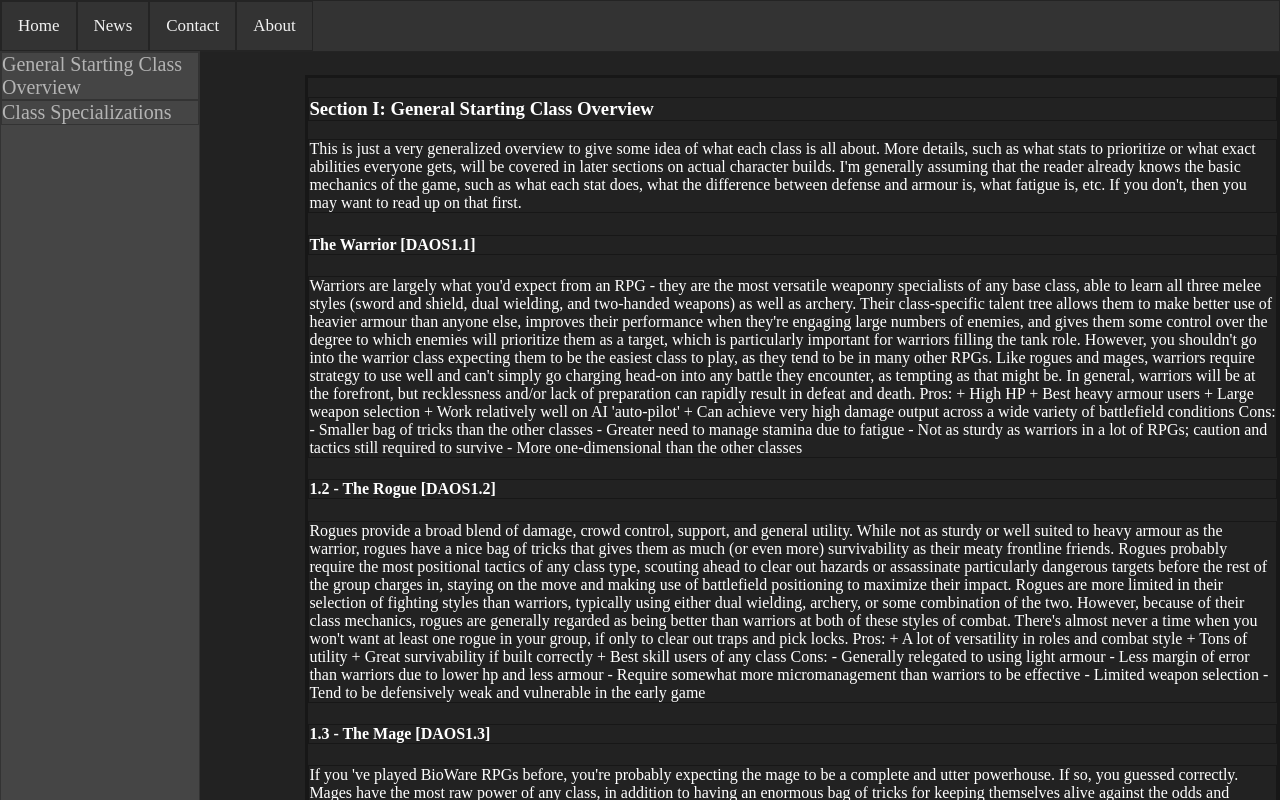
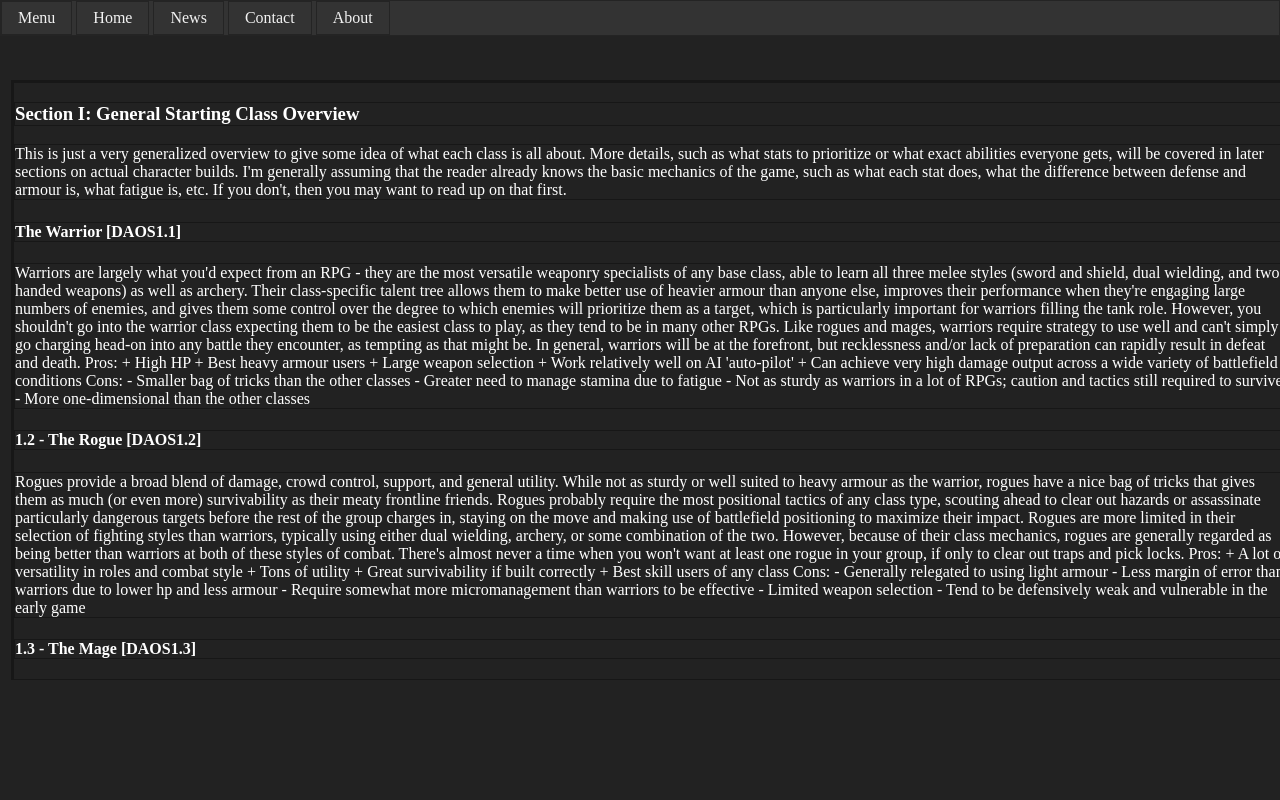
Before and after one commit to viethoang92/test-website, a plain HTML site: page index.html in a window 1280 px wide. Drawn offline with nearby package versions, Linux system fonts and the light colour scheme.

Commit message:
dropdown button

```diff
--- a/index.html
+++ b/index.html
@@ -3,7 +3,7 @@
 
 <head>
 	<title>Test-Website</title>
-	<meta charset="utf-8" name="viewport" content="width=device-width, initial-scale=1.0"/>
+	<meta charset="utf-8" name="viewport" content="width=device-width, initial-scale=1.0" />
 	<link rel="stylesheet" type="text/css" href="style.css">
 	<script src="https://ajax.googleapis.com/ajax/libs/jquery/3.2.1/jquery.min.js"></script>
 	<script type="text/javascript" src="script.js"></script>
@@ -12,26 +12,26 @@
 <body>
 	<div id="container">
 		<div class="menu" id="myMenu">
+			<a id="dropbtn">Menu</a>
 			<a href="#home">Home</a>
 			<a href="#news">News</a>
 			<a href="#contact">Contact</a>
 			<a href="#about">About</a>
 		</div>
 
-		<div class="sideNav">
+		<div id="mySideNav" class="sideNav">
 			<a href="#sectionI" class="section">General Starting Class Overview</a>
 			<div class="subSection">
 				<a href="#warrior">The Warrior</a>
 				<a href="#rogue">The Rogue</a>
 				<a href="#mage">The Mage</a>
 			</div>
-			<a href="#sectionII">Class Specializations</a>
+			<a href="#sectionII" class="section">Class Specializations</a>
 			<div class="subSection">
-				<a href="#warrior">The Warrior</a>
+				<a href="#warriorSpec">The Warrior</a>
 				<a href="#rogue">The Rogue</a>
 				<a href="#mage">The Mage</a>
 			</div>
-
 		</div>
 
 
--- a/script.js
+++ b/script.js
@@ -5,12 +5,26 @@ $(document).ready(function () {
     sectionJump();
     sectionToggle();
     highlighted();
+    dropDown();
 
 });
+/* DropDownMenu */
+function dropDown() {
+    $(".sideNav").hide();
+    $("#dropbtn").on('click', function () {
+        if($(".subSection a").css('display')=='block'){
+            $(".section").next().hide();
+        }
+        $(this).toggleClass('active');
+        $(".sideNav").slideToggle(100);
+
+    })
+};
+
 
 /* onClick: highlight  */
 function highlighted() {
-    $('.sideNav a').hover(
+    $('.sideNav a', '.menu a').hover(
         function () {
             $(this).addClass("highlighted");
 
@@ -22,11 +36,6 @@ function highlighted() {
     );
 }
 
-/* Jquery Collapsible */
-function collap() {
-    $(".sideNav").accordion({collapsible: true, active: false});
-}
-
 /* onClick, show subSections*/
 function sectionToggle() {
     $(".subSection").hide();
@@ -34,6 +43,7 @@ function sectionToggle() {
         $(this).toggleClass('active');
         $(this).next().slideToggle(100);
     })
+
 }
 
 /* onClick, jump to Section */
--- a/style.css
+++ b/style.css
@@ -17,25 +17,23 @@ body {
     margin:0;
     padding: 0;
     background-color: #333;
-    overflow: hidden;
+    overflow: auto;
     position: fixed;
-    float:left;
     width: 100%;
     top: 0;
     left: 0;
     z-index: 1;
+    white-space: nowrap;
 }
 
 .menu a {
-    float: left;
-    display: block;
+    display: inline-block;
     color: #f2f2f2;
     text-align: center;
-    padding: 14px 16px;
+    padding: 7px 16px;
     text-decoration: none;
-    font-size: 17px;
+    font-size: 100%;
     transition: 0.2s ease;
-
 
 }
 
@@ -44,23 +42,27 @@ body {
     color: black;
 }
 
+
+
 .menu a.active {
-    background-color: #4CAF50;
+    background-color: #555;
     color: white;
 }
+
 
 /* Navigation Bar */
 .sideNav {
     float: left;
     display: block;
-    margin-top: 40px;
+    top: 5%;
     width: 200px;
     z-index: 1;
     background-color: #555;
-    opacity: 0.7;
-    height: 100%;  /* Full height */
+    opacity: 0.9;
+    overflow-x: hidden;
+      /* Full height */
     position: fixed; /* Make it stick, even on scroll */
-    overflow: auto; /* Enable scrolling if the sidenav has too much content */
+    overflow-x: hidden; /* Enable scrolling if the sidenav has too much content */
     left: 0;
 }
 
@@ -79,7 +81,9 @@ body {
     color: #999;
     border-color: red;
 }
-
+.subSection{
+    display: 'none';
+}
 
 .subSection a{
     display: 'none';
@@ -98,11 +102,10 @@ body {
 
 .content {
     word-break: normal;
-    height: 1000px;
-    min-width:300px;
+    height: 75%;
+    width:100%;
     float:left;
-    margin-top: 5%;
-    margin-left: 23%;
+    top: 10%;
     position: fixed;
     overflow: auto;
     z-index: 0;
```
